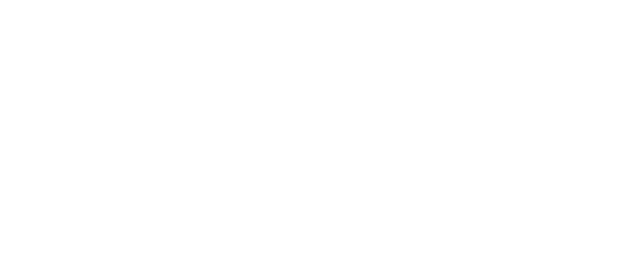
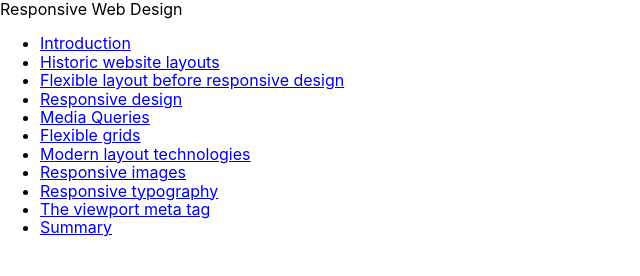
Before and after one commit to tripolych/fcc-03-technical-documentation-page, a plain HTML site: page index.html in a window 1280 px wide. Shown: the whole page, without its empty margins (0-640 px from the left). Drawn offline with nearby package versions, Linux system fonts and the light colour scheme; a web font is replaced by a local one.

Commit message:
feat: add side nav structure

```diff
--- a/index.html
+++ b/index.html
@@ -12,6 +12,43 @@
   <script defer src="https://cdn.freecodecamp.org/testable-projects-fcc/v1/bundle.js"></script>
 </head>
 <body>
-
+  <nav class="navbar" id="navbar">
+    <header class="navbar__header">Responsive Web Design</header>
+    <ul class="navbar__points">
+      <li class="navbar__point">
+        <a class="navbar__link" href="#Introduction">Introduction</a>
+      </li>
+      <li class="navbar__point">
+        <a class="navbar__link" href="#Historic website layouts">Historic website layouts</a>
+      </li>
+      <li class="navbar__point">
+        <a class="navbar__link" href="#Flexible layout before responsive design">Flexible layout before responsive design</a>
+      </li>
+      <li class="navbar__point">
+        <a class="navbar__link" href="#Responsive design">Responsive design</a>
+      </li>
+      <li class="navbar__point">
+        <a class="navbar__link" href="#Media Queries">Media Queries</a>
+      </li>
+      <li class="navbar__point">
+        <a class="navbar__link" href="#Flexible grids">Flexible grids</a>
+      </li>
+      <li class="navbar__point">
+        <a class="navbar__link" href="#Modern layout technologies">Modern layout technologies</a>
+      </li>
+      <li class="navbar__point">
+        <a class="navbar__link" href="#Responsive images">Responsive images</a>
+      </li>
+      <li class="navbar__point">
+        <a class="navbar__link" href="#Responsive typography">Responsive typography</a>
+      </li>
+      <li class="navbar__point">
+        <a class="navbar__link" href="#The viewport meta tag">The viewport meta tag</a>
+      </li>
+      <li class="navbar__point">
+        <a class="navbar__link" href="#Summary">Summary</a>
+      </li>
+    </ul>
+  </nav>
 </body>
 </html>
```
